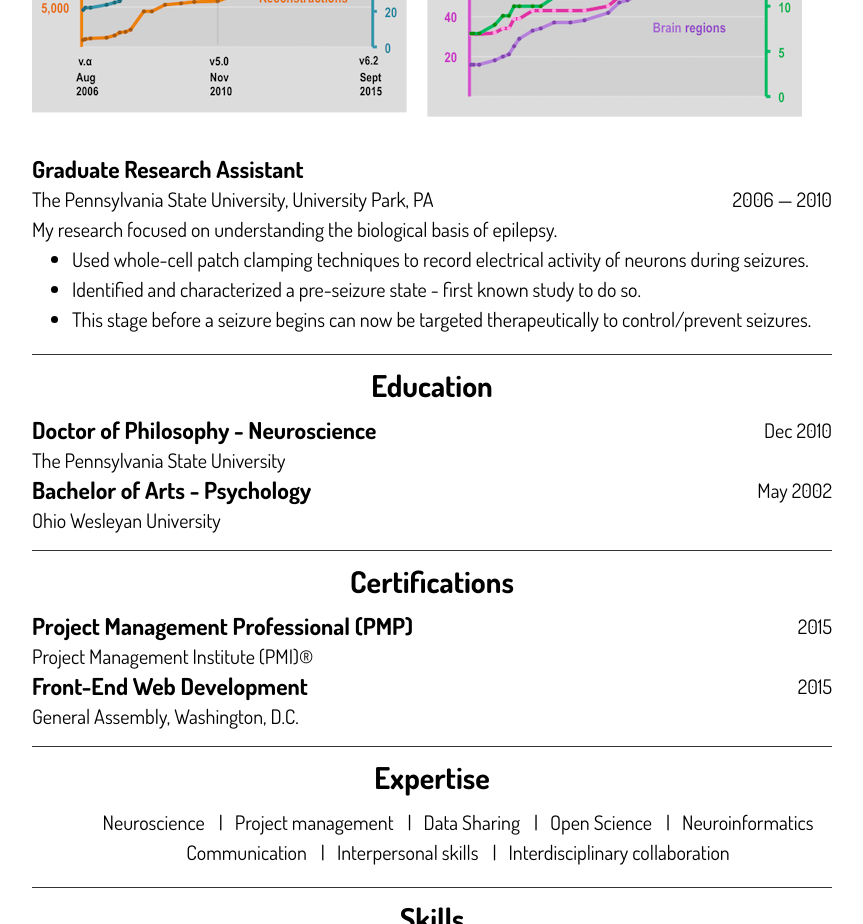
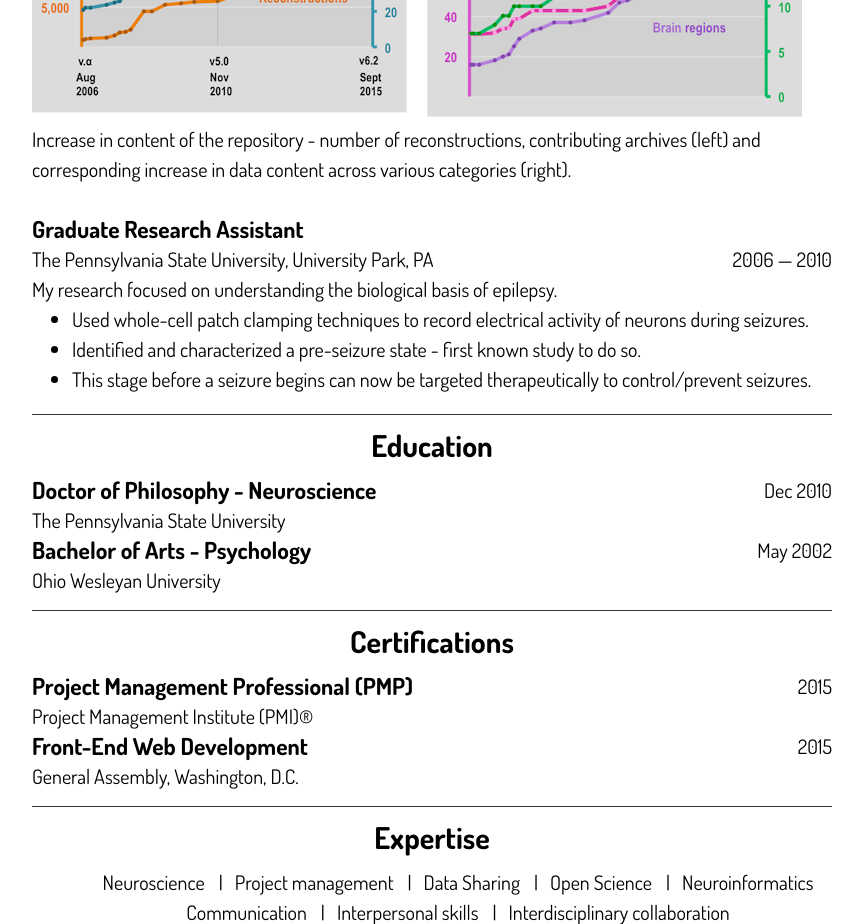
Before and after one commit to RuchiParekh/SimpleResume, a plain HTML site: page index.html in a window 1280 px wide. Shown: the part 1100-2024 px from the top of the page, without its empty margins (208-1071 px from the left). Drawn offline with Linux system fonts and the light colour scheme.

Commit message:
further updates

```diff
--- a/index.html
+++ b/index.html
@@ -45,6 +45,7 @@
 				</ul>
 				<div class="reconstructions"><img src="images/reconstructions.png" alt=""></div>
 				<div class="categories"><img src="images/categories.png" alt=""></div>
+				<p>Increase in content of the repository - number of reconstructions, contributing archives (left) and corresponding increase in data content across various categories (right).</p>
 				<br>
 			<h3>Graduate Research Assistant</h3>
 			<h4>The Pennsylvania State University, University Park, PA</h4>
```
